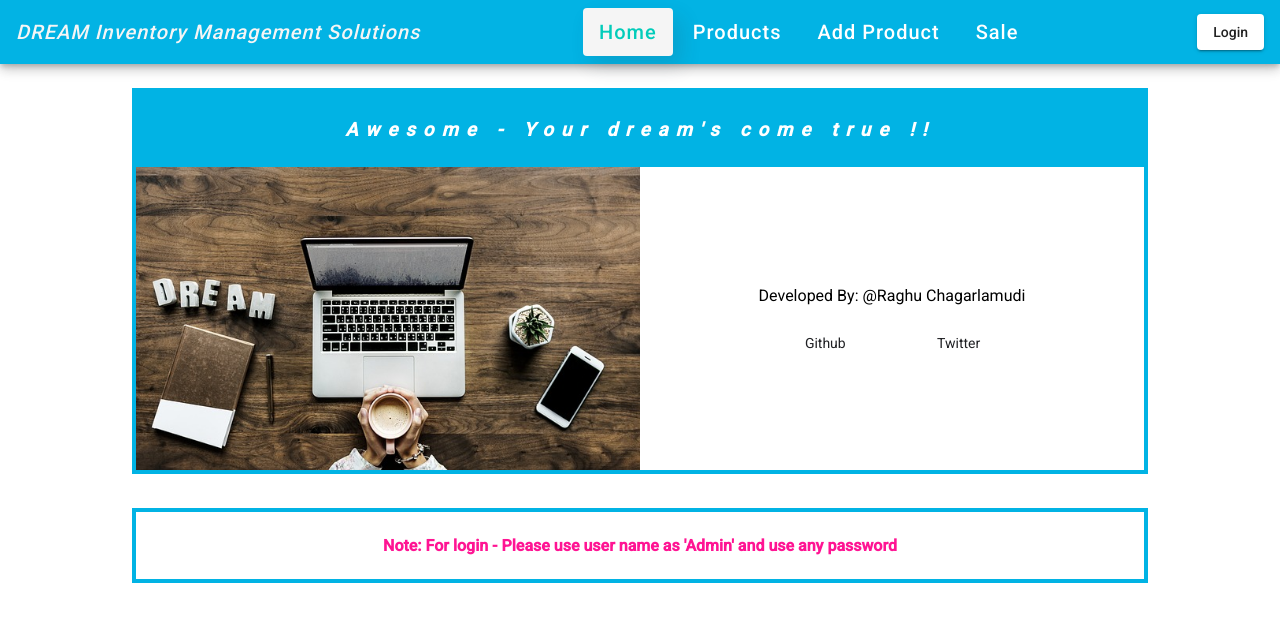
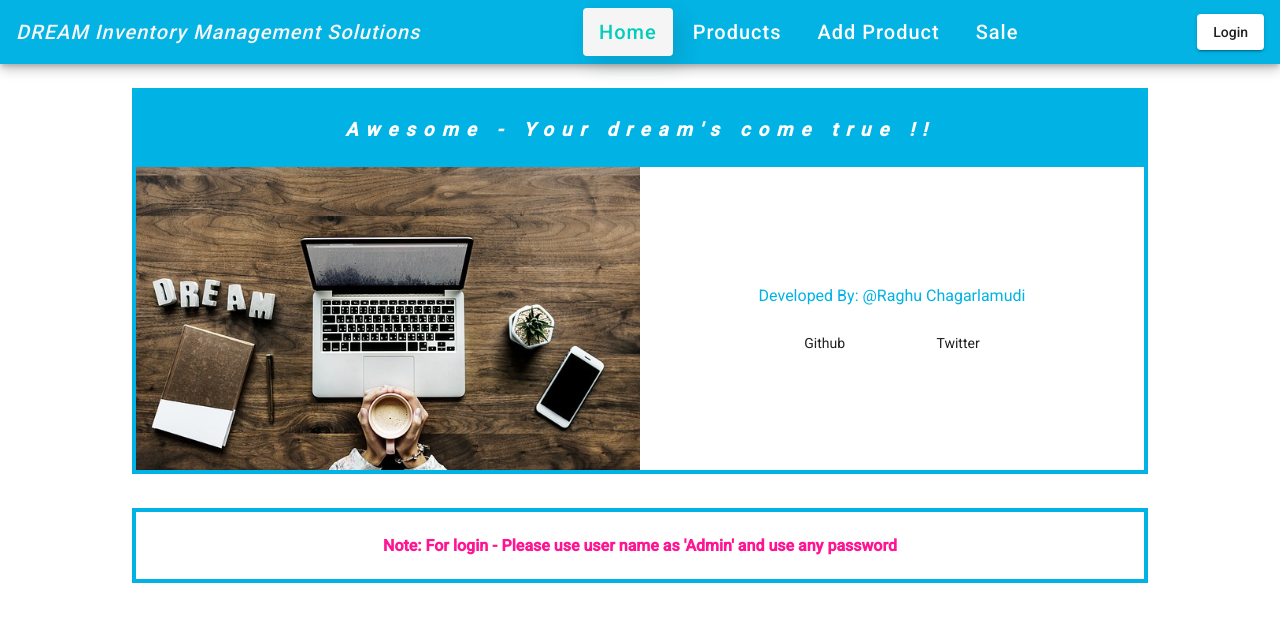
Before and after one commit to Raghu-Ch/InventoryApp, an Angular app: page /home in a window 1280 px wide. Shown: the top 622 px of the page. Built offline with nearby package versions, Linux system fonts and the light colour scheme.

Commit message:
make changes in home template

```diff
--- a/src/app/home/home.component.html
+++ b/src/app/home/home.component.html
@@ -7,14 +7,14 @@
       <img fxFlex=50 src="../../assets/images/wood-3157395_640.jpg" alt="Photo of a Shiba Inu">
       <div fxFlex=50 class="viewer-section">
         <div fxLayout="column" fxLayoutGap='30px'>
-          <span>
+          <span style="color: #01b3e4;">
             Developed By: @Raghu Chagarlamudi
           </span>
-          <div fxLayout="row">
+<div fxLayout="row" fxLayoutAlign="space-around center">
             <!-- <mat-icon class="viewer-section" fxFlex=50>code</mat-icon>
                 <mat-icon class="viewer-section" fxFlex=50>code</mat-icon> -->
-            <a class="social" target="_blank" fxFlex=50 fxLayoutAlign="center" href="https://github.com/Raghu-Ch">Github</a>
-            <a class="social" target="_blank" fxFlex=50 fxLayoutAlign="center" href="https://twitter.com/ng_raghuch?lang=en">Twitter</a>
+            <a class="social" target="_blank" href="https://github.com/Raghu-Ch">Github</a>
+            <a class="social" target="_blank" href="https://twitter.com/ng_raghuch?lang=en">Twitter</a>
           </div>
         </div>
       </div>
```
